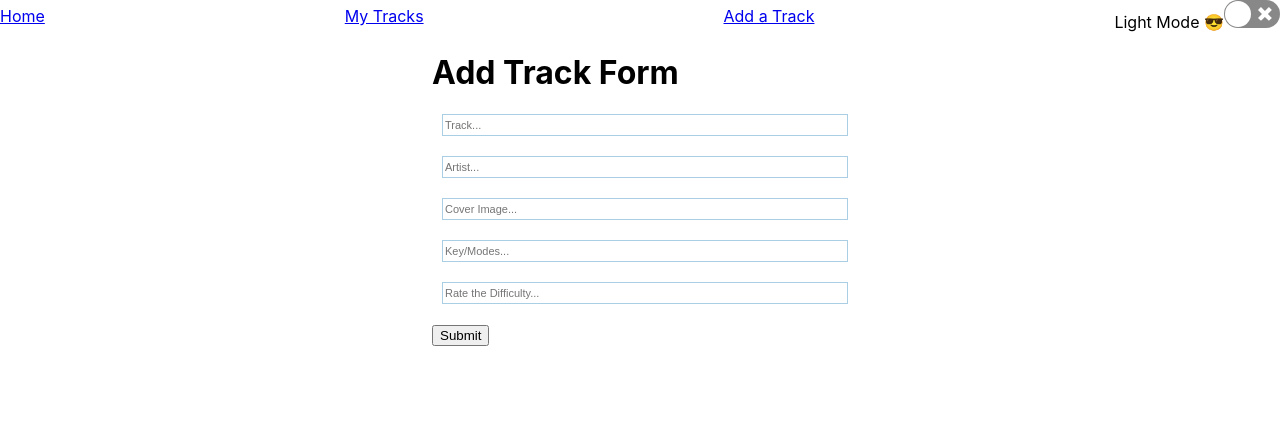
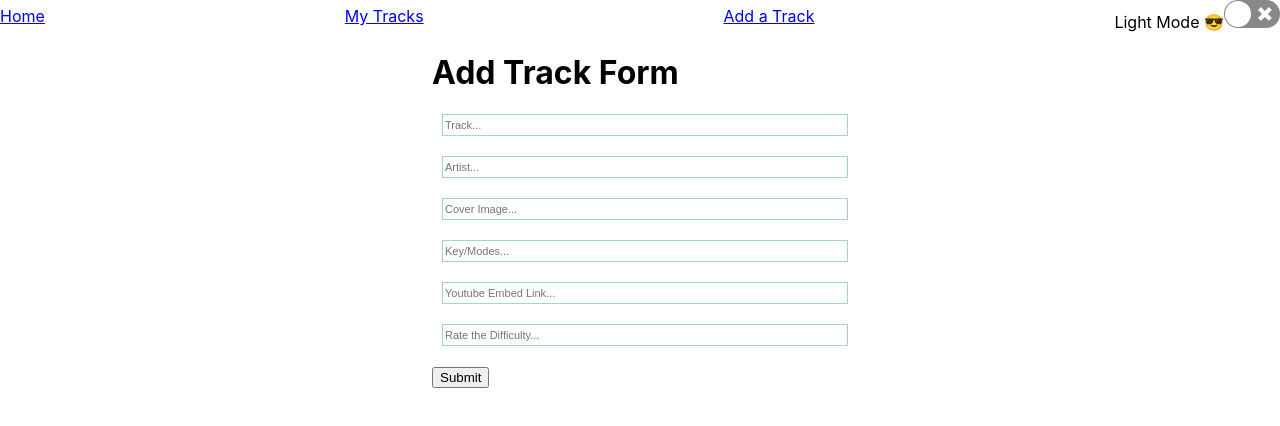
Before and after one commit to mdsteinkamp/phase-2-project, a React (Create React App) app: page /addtrack in a window 1280 px wide. Shown: the top 426 px of the page. Built offline with nearby package versions, Linux system fonts and the light colour scheme; data requests are answered from the project's data file.

Commit message:
json updated with yt embedUrl and TrackPage with embed functionality

```diff
--- a/db.json
+++ b/db.json
@@ -2,29 +2,32 @@
   "tracks": [
     {
       "id": 1,
-      "name": "Perpetual Burn",
+      "track": "Perpetual Burn",
       "artist": "Jason Becker",
       "image": "/images/perpetual_burn.jpg",
       "mode": "ALL OF THEM",
       "difficulty": 5,
+      "embedUrl": "https://www.youtube.com/embed/amcgzUSbh4c",
       "completed": false
     },
     {
       "id": 2,
-      "name": "Tornado of Souls",
+      "track": "Tornado of Souls",
       "artist": "Megadeth",
       "image": "/images/rust_in_peace.jpg",
       "mode": "b aeolian",
       "difficulty": 3,
+      "embedUrl": "https://www.youtube.com/embed/B-oU2xlViRQ",
       "completed": false
     },
     {
       "id": 3,
-      "name": "Ghost Prototype I",
+      "track": "Ghost Prototype I",
       "artist": "Scar Symmetry",
       "image": "/images/holographic_universe.jpg",
       "mode": "g sharp aeolian, etc",
       "difficulty": 4,
+      "embedUrl": "https://www.youtube.com/embed/GKnyvtzMRRA",
       "completed": false
     }
   ]
--- a/package.json
+++ b/package.json
@@ -15,8 +15,10 @@
     "styled-components": "^5.3.9",
     "web-vitals": "^2.1.4"
   },
+
   "scripts": {
     "start": "react-scripts start",
+    "server": "json-server --watch db.json -p 3000",
     "build": "react-scripts build",
     "test": "react-scripts test",
     "eject": "react-scripts eject"
--- a/src/components/AddTrackForm.js
+++ b/src/components/AddTrackForm.js
@@ -38,6 +38,14 @@ export default function AddTrackForm( {formData, handleChange, handleSubmit}) {
           />
           <input
             type="text"
+            name="embedUrl"
+            placeholder="Youtube Embed Link..."
+            value={formData.embedUrl}
+            onChange={handleChange}
+          />
+          <input
+            type="number"
+            max="5"
             name="difficulty"
             placeholder="Rate the Difficulty..."
             value={formData.difficulty}
--- a/src/components/App.js
+++ b/src/components/App.js
@@ -39,6 +39,7 @@ export default function App() {
     artist:"",
     image:"",
     mode: "",
+    embedUrl: "",
     difficulty: ""
   })
 
@@ -58,6 +59,7 @@ export default function App() {
       artist: formData.artist,
       image: formData.image,
       mode: formData.mode,
+      embedUrl: formData.embedUrl,
       difficulty: formData.difficulty,
       completed: false
     }
@@ -76,6 +78,7 @@ export default function App() {
           artist:"",
           image:"",
           mode: "",
+          embedUrl: "",
           difficulty: ""
         })
       })
@@ -105,6 +108,10 @@ export default function App() {
     setTracks(filteredTracks)
   }
 
+  function searchTracks(search) {
+    console.log(search)
+  }
+
   const shownTracks = searchInput !== "" ? tracks.filter(track => Object.values(track).join(' ').toUpperCase().includes(searchInput.toUpperCase())) : tracks
 
   useEffect(() => {
@@ -122,7 +129,7 @@ export default function App() {
         <StyledAppContainer>
           <Routes>
             <Route path="/" element={<Header />} />
-            <Route path="/tracks" element={<TrackList tracks={shownTracks} onSelect={handleSelect} onSearch={setSearchInput} handleCompletedTrack={handleCompletedTrack} />} />
+            <Route path="/tracks" element={<TrackList tracks={shownTracks} onSelect={handleSelect} onSearch={searchTracks} handleCompletedTrack={handleCompletedTrack} />} />
             <Route
               path="/addtrack"
               element={<AddTrackForm formData={formData} handleChange={handleChange} handleSubmit={handleAddTrack} />}
--- a/src/components/TrackCard.js
+++ b/src/components/TrackCard.js
@@ -22,7 +22,7 @@ export default function TrackCard({ track, handleCompleteTrack }) {
 
   return(
     <TrackCardContainer>
-      <p>{track.name}</p>
+      <p>{track.track}</p>
       <p>by {track.artist}</p>
       <Link to={`${track.id}`} >
         <img src={track.image} alt={track.name} />
--- a/src/components/TrackPage.js
+++ b/src/components/TrackPage.js
@@ -5,18 +5,28 @@ import { TrackCardContainer } from "./styles/TrackCard.Container.styled"
 export default function TrackPage({ tracks }) {
   const { id } = useParams()
 
-  const selectedTrack = tracks.find(track => track.id == id)
+  const selectedTrack = tracks.find(track => track.id === parseInt(id))
   console.log(selectedTrack)
 
   return (
     <TrackCardContainer>
-      <p>{selectedTrack.name}</p>
+      <p>{selectedTrack.track}</p>
       <p>by {selectedTrack.artist}</p>
       <img src={selectedTrack.image} alt={selectedTrack.name} />
       <p>key: {selectedTrack.mode}</p>
       <div className="bottom">
         <span>difficulty {"🎸".repeat(selectedTrack.difficulty)}</span>
       </div>
+      <div>
+      <iframe
+      width="919"
+      height="525"
+      src={selectedTrack.embedUrl}
+      frameBorder="0"
+      allowFullScreen
+      title="Thinking in React"
+      />
+      </div>
     </TrackCardContainer>
   )
 }
```
